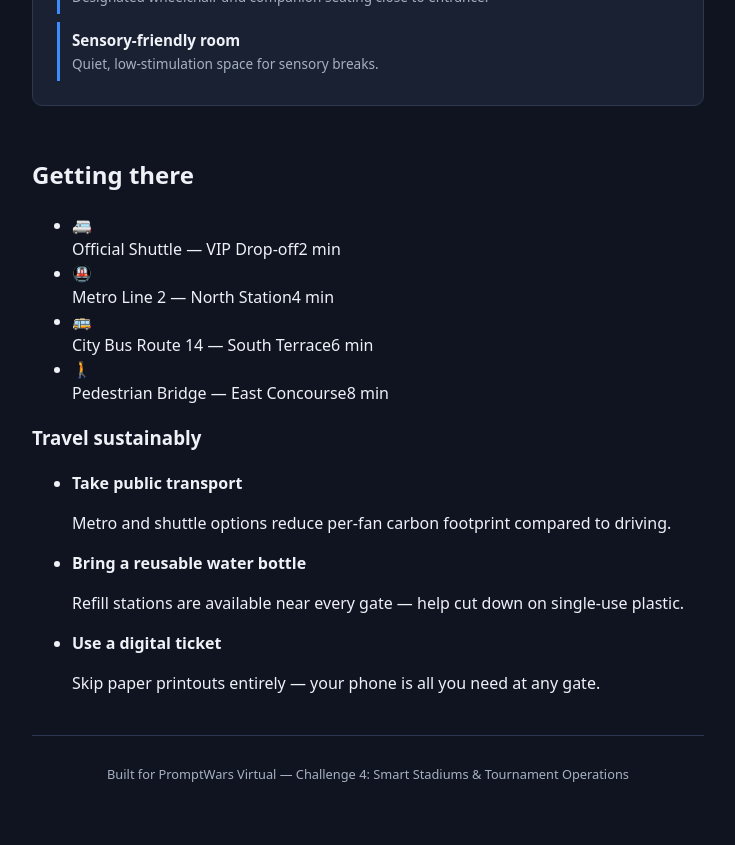
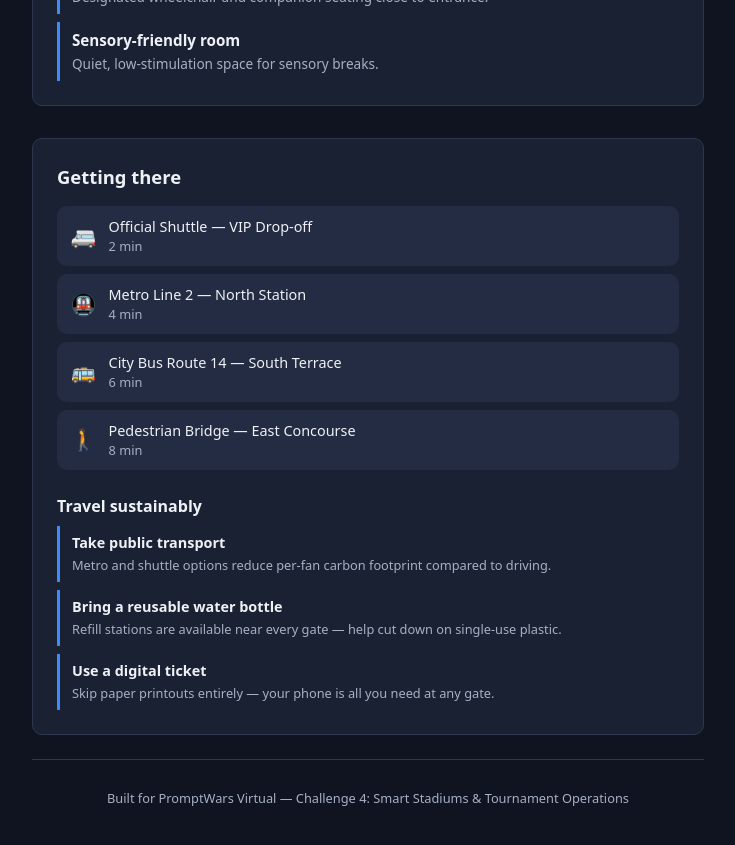
Before and after one commit to Quantorix-Field/stadiumsense, a React (Vite) app: page / in a window 1280 px wide. Shown: the part 1400-2245 px from the top of the page, without its empty margins (272-1007 px from the left). Before the commit the page ends 2221 px from the top, so only its background shows below. Built offline with nearby package versions, Linux system fonts and the light colour scheme.

Commit message:
style: add transport panel styling

```diff
--- a/src/styles.css
+++ b/src/styles.css
@@ -381,3 +381,85 @@ a:focus-visible {
   font-size: 0.85rem;
   color: var(--color-text-muted);
 }
+
+/* Transport panel */
+
+.transport-panel {
+  background: var(--color-surface);
+  border: 1px solid var(--color-border);
+  border-radius: var(--radius);
+  padding: var(--spacing-3);
+}
+
+.transport-panel h2 {
+  margin: 0 0 var(--spacing-2);
+  font-size: 1.15rem;
+}
+
+.transport-panel h3 {
+  margin: var(--spacing-3) 0 var(--spacing-1);
+  font-size: 1rem;
+}
+
+.transport-list {
+  list-style: none;
+  margin: 0;
+  padding: 0;
+  display: flex;
+  flex-direction: column;
+  gap: var(--spacing-1);
+}
+
+.transport-option {
+  display: flex;
+  align-items: center;
+  gap: 0.75rem;
+  background: var(--color-surface-raised);
+  border-radius: var(--radius);
+  padding: 0.6rem 0.85rem;
+}
+
+.transport-icon {
+  font-size: 1.3rem;
+}
+
+.transport-details {
+  display: flex;
+  flex-direction: column;
+  flex: 1;
+}
+
+.transport-label {
+  font-size: 0.9rem;
+}
+
+.transport-eta {
+  font-size: 0.8rem;
+  color: var(--color-text-muted);
+}
+
+.sustainability-list {
+  list-style: none;
+  margin: 0;
+  padding: 0;
+  display: flex;
+  flex-direction: column;
+  gap: var(--spacing-1);
+}
+
+.sustainability-tip {
+  border-left: 3px solid var(--color-accent);
+  padding: 0.4rem 0.75rem;
+}
+
+.sustainability-tip strong {
+  display: block;
+  font-size: 0.9rem;
+  margin-bottom: 0.15rem;
+}
+
+.sustainability-tip p {
+  margin: 0;
+  font-size: 0.8rem;
+  color: var(--color-text-muted);
+}
```
